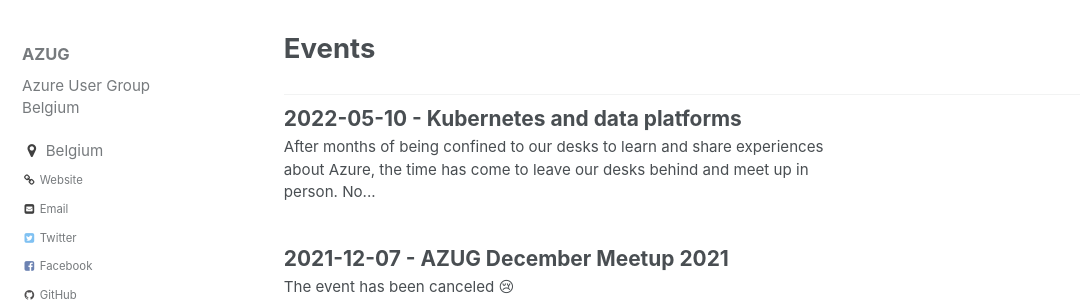
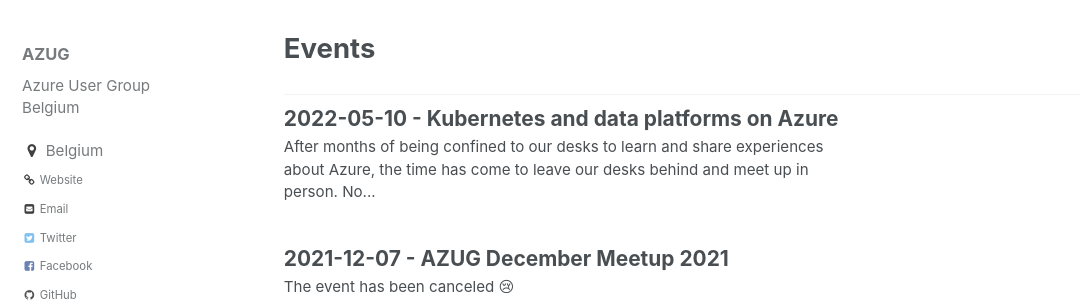
Before and after one commit to AzugBe/azugbe.github.io, a Jekyll site: the page built from _pages/events.html, in a window 1280 px wide and 900 px high. Shown: the part 174-476 px from the top of the window, without its empty margins (0-1080 px from the left). Built offline with Jekyll 4.4.1, drawn with Linux system fonts in a browser that asks for light colours; comment, search, counter and statistics services are not loaded.

Commit message:
Change title and add Pretix

```diff
--- a/_posts/events/2022-05-10---kubernetes-and-data-platforms.md
+++ b/_posts/events/2022-05-10---kubernetes-and-data-platforms.md
@@ -1,6 +1,6 @@
 ---
 layout: single
-title: "2022-05-10 - Kubernetes and data platforms"
+title: "2022-05-10 - Kubernetes and data platforms on Azure"
 date: 2022-05-10 17:00:00 +0000
 comments: true
 published: true
@@ -33,13 +33,13 @@ Tiensevest 132<br />
 Belgium
 
 ## Register via Pretix
-<link rel="stylesheet" type="text/css" href="https://pretix.eu/azug/20211021/widget/v1.css">
+<link rel="stylesheet" type="text/css" href="https://pretix.eu/azug/20220510/widget/v1.css">
 <script type="text/javascript" src="https://pretix.eu/widget/v1.en.js" async></script>
-<pretix-widget event="https://pretix.eu/azug/20211021/"></pretix-widget>
+<pretix-widget event="https://pretix.eu/azug/20220510/"></pretix-widget>
 <noscript>
    <div class="pretix-widget">
         <div class="pretix-widget-info-message">
-            JavaScript is disabled in your browser. To access our ticket shop without JavaScript, please <a target="_blank" rel="noopener" href="https://pretix.eu/azug/20211021/">click here</a>.
+            JavaScript is disabled in your browser. To access our ticket shop without JavaScript, please <a target="_blank" rel="noopener" href="https://pretix.eu/azug/20220510/">click here</a>.
         </div>
     </div>
 </noscript>
```
Also changed, not shown: index.md (+1 -1 lines).
